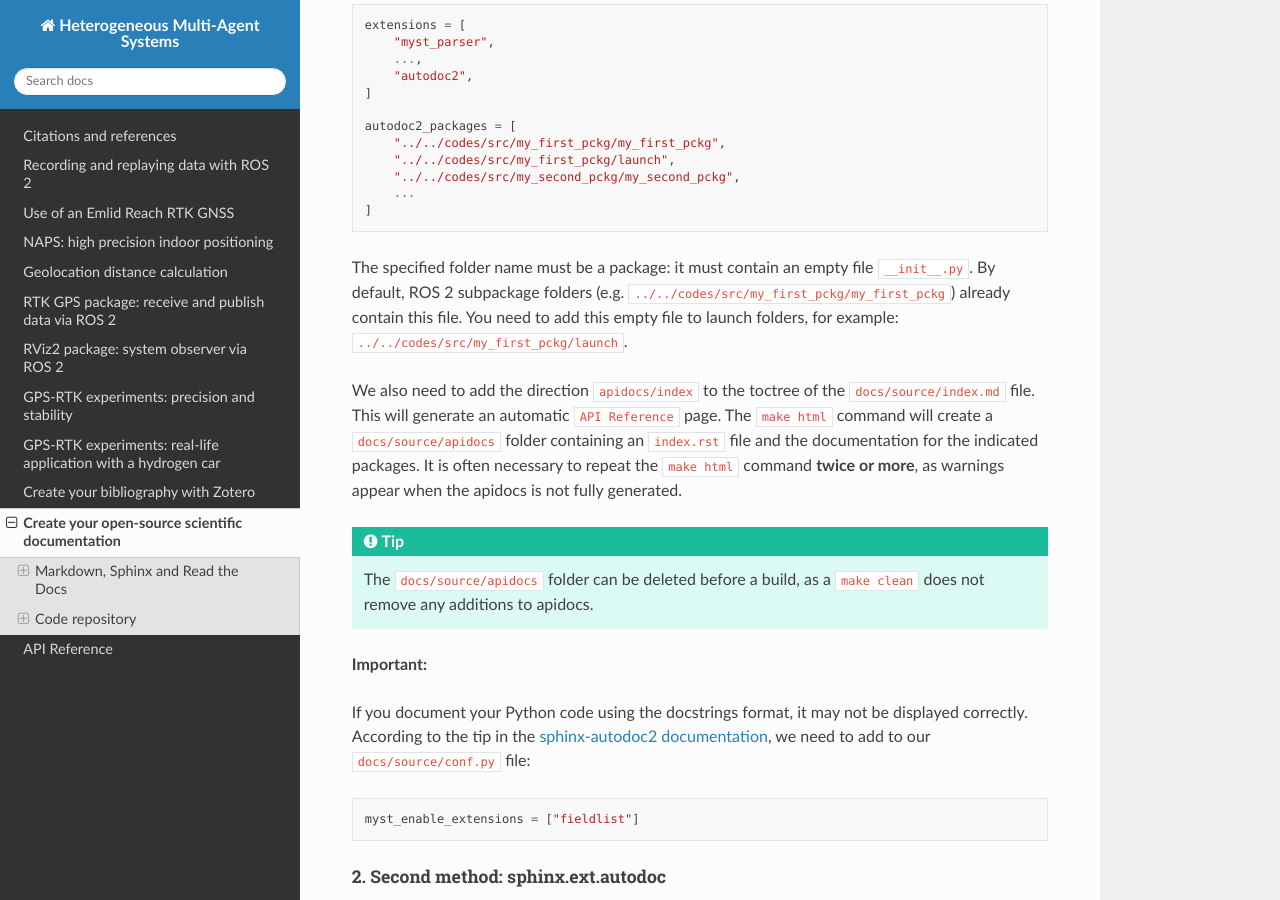
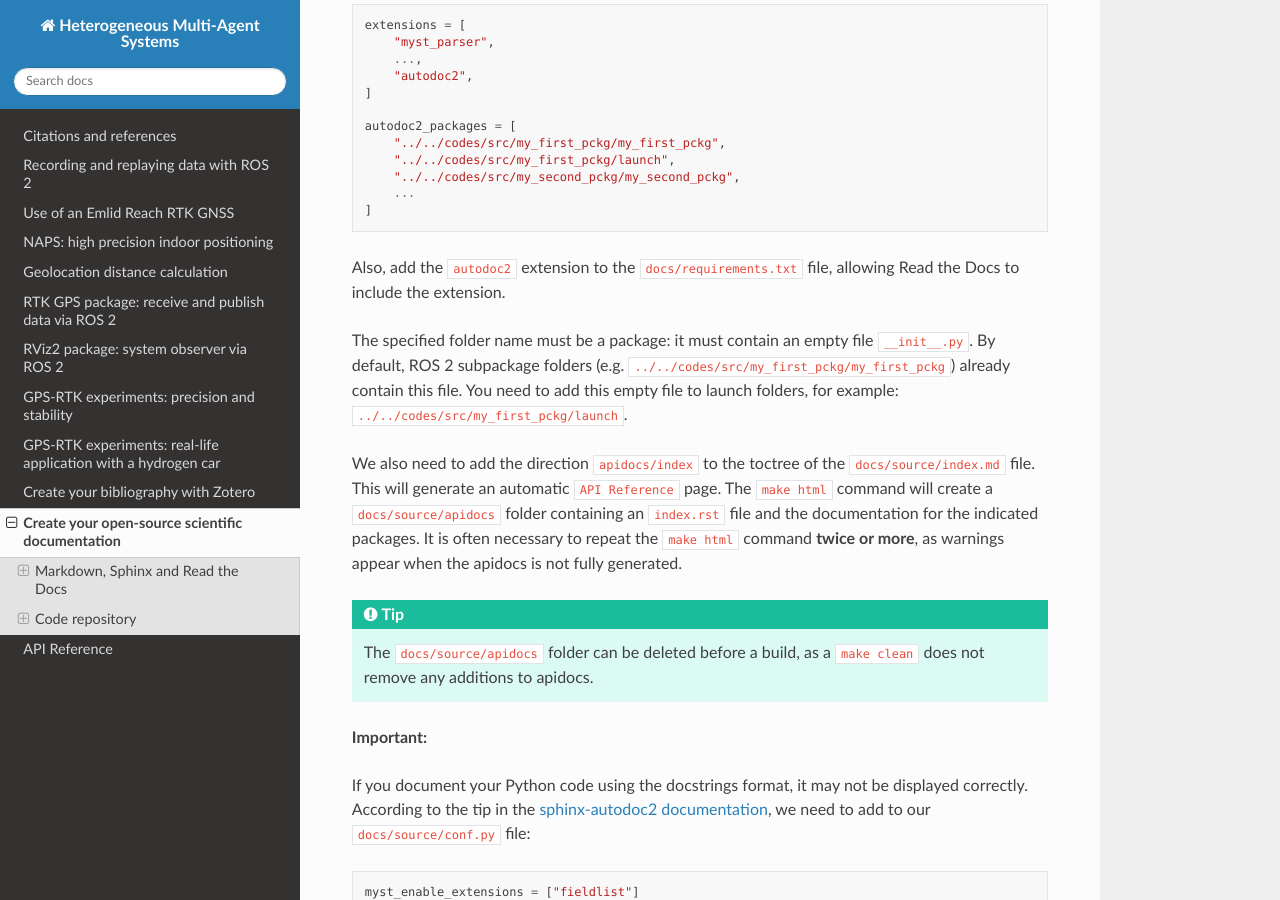
Before and after one commit to Amaury-SJ/heterogeneous-multi-agent-systems, a Sphinx documentation site: the page built from docs/source/create_your_doc.md, in a window 1280 px wide and 900 px high, scrolled down 4026 px. Built offline with Sphinx 7.4.7 and the Read the Docs theme 3.1.0, drawn with Linux system fonts in a browser that asks for light colours.

Commit message:
try autodoc

````diff
--- a/docs/requirements.txt
+++ b/docs/requirements.txt
@@ -1,3 +1,2 @@
 sphinx_rtd_theme
 myst_parser
-autodoc2
--- a/docs/source/conf.py
+++ b/docs/source/conf.py
@@ -18,7 +18,8 @@
               "sphinx.ext.autosectionlabel",
               "sphinx.ext.autodoc",
               "sphinx.ext.autosummary",
-              "autodoc2",]
+              "autodoc2",
+              "sphinx-autodoc2",]
 
 templates_path = ['_templates']
 exclude_patterns = []
--- a/docs/source/create_your_doc.md
+++ b/docs/source/create_your_doc.md
@@ -153,6 +153,8 @@
 ]
 ```
 
+Also, add the `autodoc2` extension to the `docs/requirements.txt` file, allowing Read the Docs to include the extension.
+
 The specified folder name must be a package: it must contain an empty file `__init__.py`. By default, ROS 2 subpackage folders (e.g. `../../codes/src/my_first_pckg/my_first_pckg`) already contain this file. You need to add this empty file to launch folders, for example: `../../codes/src/my_first_pckg/launch`.
 
 We also need to add the direction `apidocs/index` to the toctree of the `docs/source/index.md` file. This will generate an automatic `API Reference` page. The `make html` command will create a `docs/source/apidocs` folder containing an `index.rst` file and the documentation for the indicated packages. It is often necessary to repeat the `make html` command **twice or more**, as warnings appear when the apidocs is not fully generated.
````
